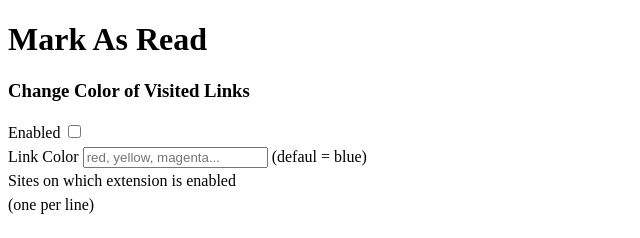
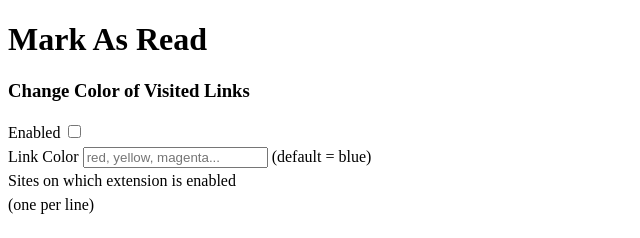
Before and after one commit to edoreld/mark-as-read, a browser extension: page markasread/options.html in a window 1280 px wide. Shown: the top 238 px of the page, 0-640 px from the left. Drawn offline with Linux system fonts and the light colour scheme.

Commit message:
Update options.html

```diff
--- a/markasread/options.html
+++ b/markasread/options.html
@@ -16,7 +16,7 @@
 			<div class="row">
 				<label for="linkColor">Link Color</label>
 				<input id="linkColor" type="text" placeholder="red, yellow, magenta..." size="20"/>
-				<label type="text" size="20">(defaul = blue)</label>
+				<label type="text" size="20">(default = blue)</label>
 			</div>
 			<div class="row">
 				<label for="sites"
```
